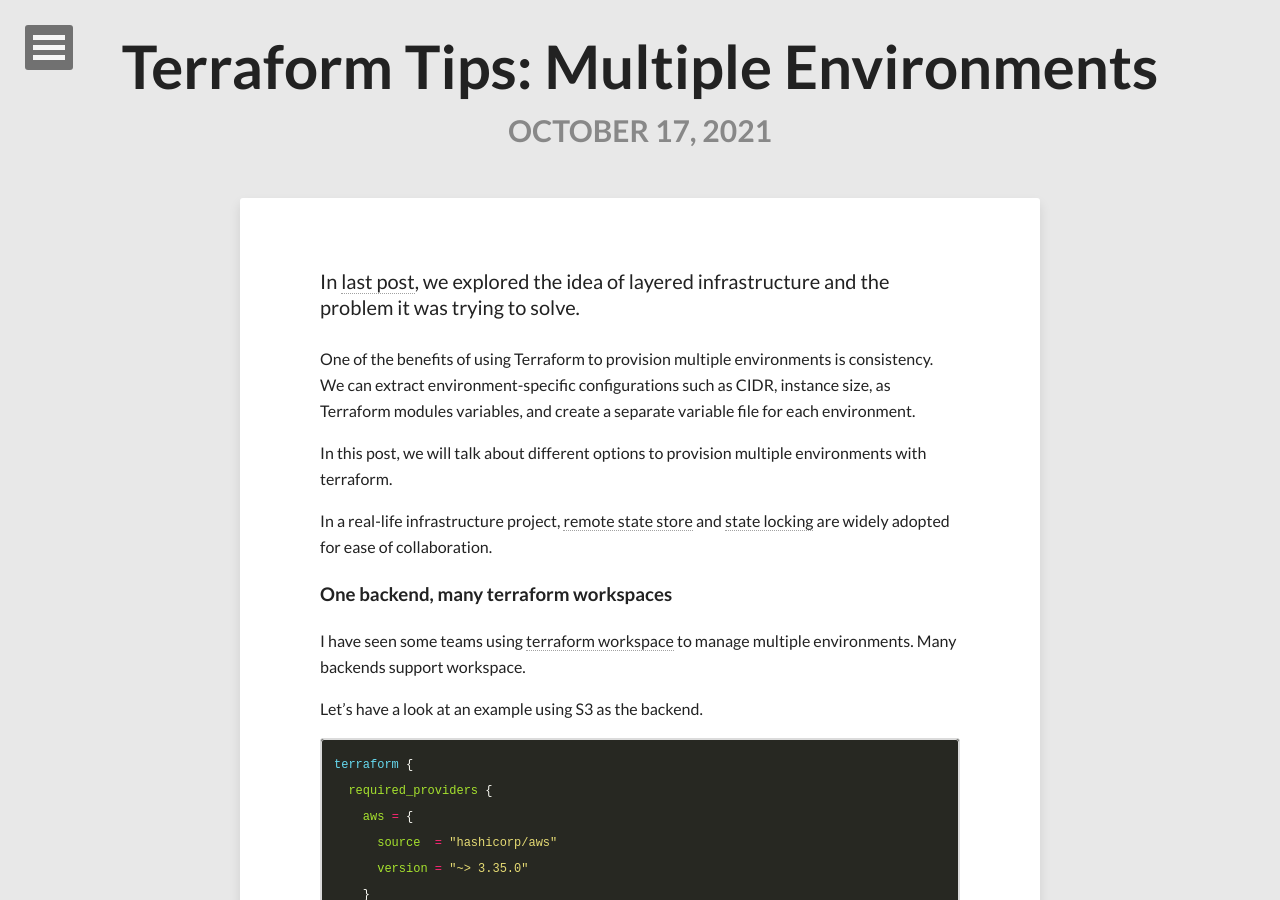
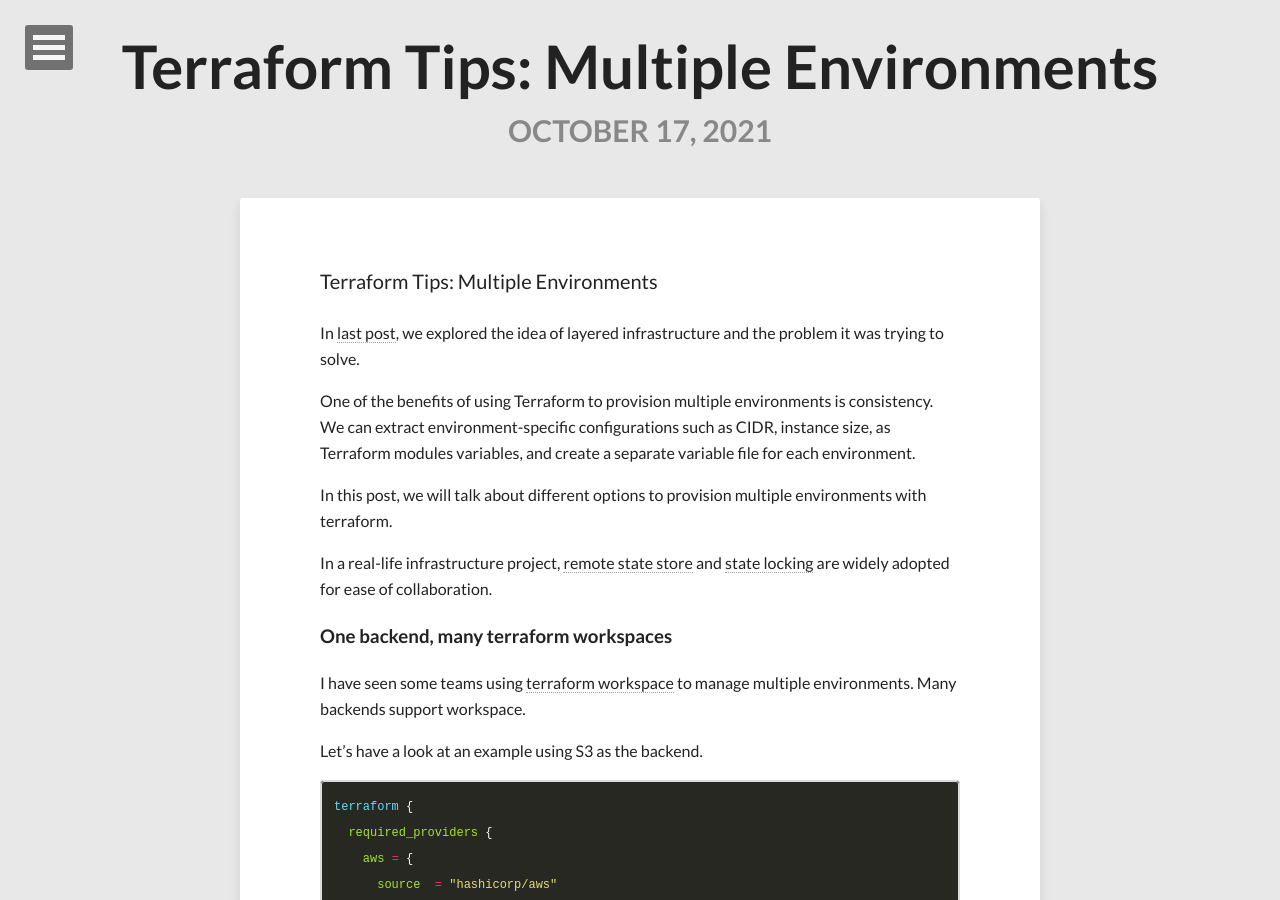
Before and after one commit to nicholasren/nicholasren.github.io, a Jekyll site: the page built from _posts/2021-10-17-terraform-tips-multiple-environments.md, in a window 1280 px wide and 900 px high. Built offline with Jekyll 4.4.1, drawn with Linux system fonts in a browser that asks for light colours; nearby versions of some CDN libraries; comment, search, counter and statistics services are not loaded.

Commit message:
add title

```diff
--- a/_posts/2021-10-17-terraform-tips-multiple-environments.md
+++ b/_posts/2021-10-17-terraform-tips-multiple-environments.md
@@ -3,6 +3,7 @@
 title: "Terraform Tips: Multiple Environments"
 comments: true
 ---
+Terraform Tips: Multiple Environments
 
 In [last post](https://nicholas.ren/2021/10/02/terraform-tips-layered-infrastrucutre.html), we explored the idea of layered infrastructure and the problem
 it was trying to solve.
```
